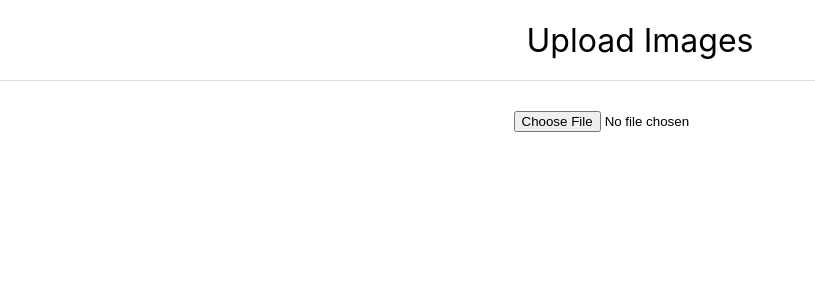
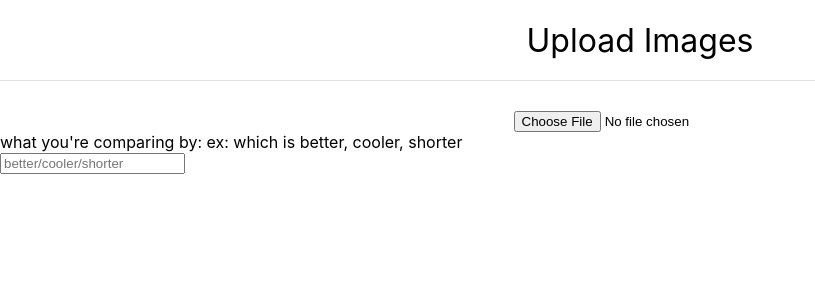
Before and after one commit to fighterjetj/HOTHX, a React (Create React App) app: page /UploadPage in a window 1280 px wide. Shown: the top 300 px of the page, without its empty margins (0-815 px from the left). Built offline with nearby package versions, Linux system fonts and the light colour scheme.

Commit message:
which field now updates

```diff
--- a/src/pages/SigninPage.js
+++ b/src/pages/SigninPage.js
@@ -1,10 +1,12 @@
 import './signin.css'
 import '../components/general.css'
-import authSignup from '../backend/auth/authSignup';
+import authLogin from '../backend/auth/authLogin';
+import { useNavigate } from 'react-router-dom';
 
 import React, { useState } from 'react';
 
 function SignupPage() {
+    const navigate = useNavigate();
     const [errmsg, setErrmsg] = useState("");
     const [formData, setFormData]  = useState({
         name: "",
@@ -23,8 +25,14 @@ function SignupPage() {
         })
     }
 
-    function handleSubmit(event) {
-
+    async function handleSubmit(event) {
+        event.preventDefault();
+        let {email, password} = formData;
+        console.log(formData);
+        await authLogin(email, password).then(() => {
+            navigate('/');}).catch((e) => {
+            setErrmsg(String(e));
+        });
     }
 
     return (
--- a/src/pages/SignupPage.js
+++ b/src/pages/SignupPage.js
@@ -2,10 +2,13 @@ import './signin.css'
 import '../components/general.css'
 import React, { useState } from 'react';
 import authSignup from '../backend/auth/authSignup';
+import { useNavigate } from 'react-router-dom';
+
 
 
 
 function SignIn() {
+    const navigate = useNavigate();
     const [errmsg, setErrmsg] = useState("");
     const [formData, setFormData]  = useState({
         name: "",
@@ -28,7 +31,8 @@ function SignIn() {
         event.preventDefault();
         let {name, email, password, confirm} = formData;
         console.log(formData);
-        await authSignup(name, email, password, confirm).then(setErrmsg("")).catch((e) => {
+        await authSignup(name, email, password, confirm).then(() => {
+            navigate('/');}).catch((e) => {
             setErrmsg(String(e));
         });
     }
--- a/src/pages/UploadPage.js
+++ b/src/pages/UploadPage.js
@@ -5,6 +5,7 @@ import React, { useState } from 'react';
 
 function UploadPage() {
     let [uploadedImgs, setUploadedImgs] = useState([]);
+    let [which, setWhich] = useState("");
 
     function onFileUpload(e) {
         setUploadedImgs( (last) =>
@@ -39,6 +40,10 @@ function UploadPage() {
         )
     })
 
+    function updateWhich(e) {
+        setWhich(e.target.value);
+    }
+
     return (
     <div>
             <h1 className='homepageTitle'>Upload Images</h1>
@@ -48,6 +53,16 @@ function UploadPage() {
                     type="file" name="file" onChange={onFileUpload}
                 />
             </div>
+            <div>
+                <div>
+                    what you're comparing by: ex: which is better, cooler,
+                    shorter
+                </div>
+                <input type="text"
+                placeholder="better/cooler/shorter"
+                onChange={updateWhich}
+                ></input>
+            </div>
         </div>
     )
 }
```
